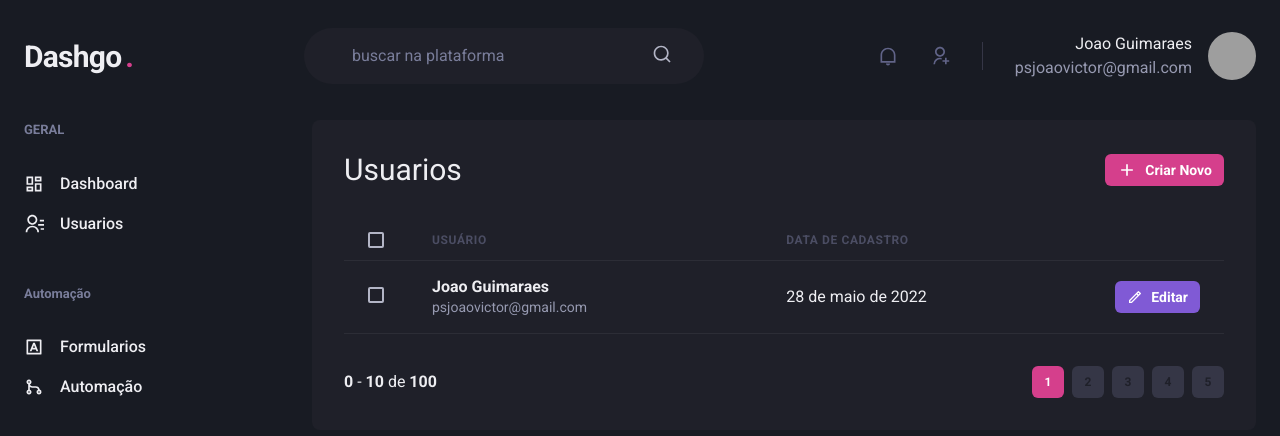
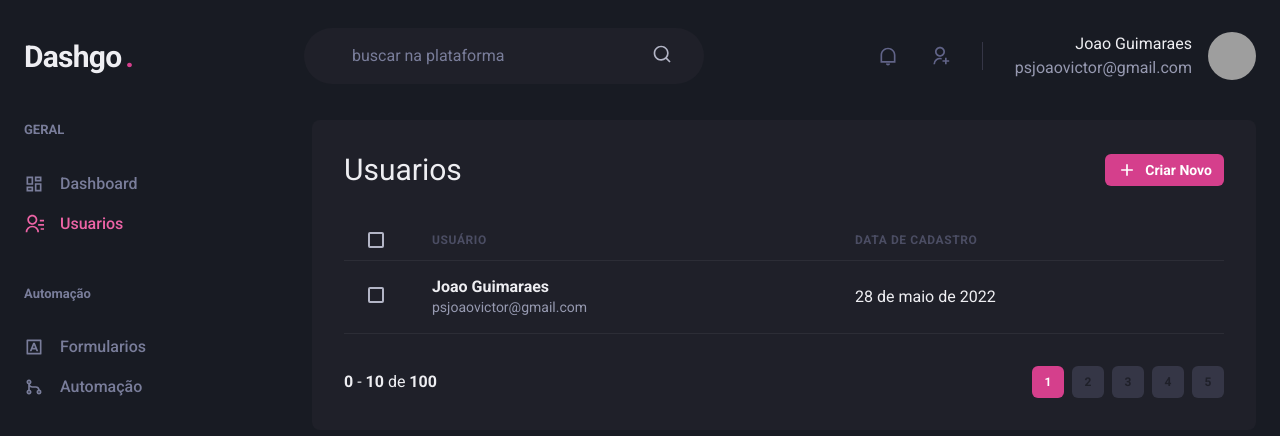
Before and after one commit to Joaopsguimaraes/dashgo-chakraui, a Next.js app: page /users in a window 1280 px wide. Shown: the top 436 px of the page. Built offline with nearby package versions, Linux system fonts and the light colour scheme; grey boxes are pictures that could not be loaded.

Commit message:
style: :lipstick: apply styles and visual props in components

```diff
--- /dev/null
+++ b/src/components/ActiveLink.tsx
@@ -0,0 +1,29 @@
+/* eslint-disable react/react-in-jsx-scope */
+import Link, { LinkProps } from 'next/link';
+import { useRouter } from 'next/router';
+import { cloneElement, ReactElement } from 'react';
+
+interface ActiveLinkProps extends LinkProps {
+  children: ReactElement;
+  shouldMatchExactHref?: boolean;
+}
+
+export function ActiveLink({ children, shouldMatchExactHref = false, ...rest }: ActiveLinkProps) {
+  const { asPath } = useRouter();
+  let isActive = false;
+
+  if (shouldMatchExactHref && (asPath === rest.href || asPath === rest.as)) {
+    isActive = true;
+  }
+
+  if (
+    (!shouldMatchExactHref && asPath.startsWith(String(rest.href))) ||
+    asPath.startsWith(String(rest.as))
+  ) {
+    isActive = true;
+  }
+
+  return (
+    <Link {...rest}>{cloneElement(children, { color: isActive ? 'pink.400' : 'gray.400' })}</Link>
+  );
+}
--- a/src/components/Pagination/index.tsx
+++ b/src/components/Pagination/index.tsx
@@ -4,7 +4,7 @@
 
 export function Pagination() {
   return (
-    <Stack direction="row" mt="8" justifyContent="space-between" alignItems="center" spacing="100">
+    <Stack direction={[ "column", "row"]} mt="8" justifyContent="space-between" alignItems="center" spacing="100">
       <Box>
         <strong>0</strong> - <strong>10</strong> de <strong>100</strong>
       </Box>
--- a/src/components/Sidebar/NavLink.tsx
+++ b/src/components/Sidebar/NavLink.tsx
@@ -1,19 +1,22 @@
 /* eslint-disable react/react-in-jsx-scope */
-import { Icon, Link, LinkProps as ChakraLinkProps, Text } from '@chakra-ui/react';
+import { Icon, Link as ChakraLink, LinkProps as ChakraLinkProps, Text } from '@chakra-ui/react';
 import { ElementType } from 'react';
-
+import { ActiveLink } from '../ActiveLink';
 interface NavLinkProps extends ChakraLinkProps {
   icon: ElementType;
   children: string;
+  href: string;
 }
 
-export function NavLink({ icon, children, ...rest }: NavLinkProps) {
+export function NavLink({ icon, children, href, ...rest }: NavLinkProps) {
   return (
-    <Link display="flex" alignItems="center" {...rest}>
-      <Icon as={icon} fontSize="20" />
-      <Text ml="4" fontWeight="medium">
-        {children}
-      </Text>
-    </Link>
+    <ActiveLink href={href} passHref>
+      <ChakraLink display="flex" alignItems="center" {...rest}>
+        <Icon as={icon} fontSize="20" />
+        <Text ml="4" fontWeight="medium">
+          {children}
+        </Text>
+      </ChakraLink>
+    </ActiveLink>
   );
 }
--- a/src/components/Sidebar/SidebarNav.tsx
+++ b/src/components/Sidebar/SidebarNav.tsx
@@ -8,12 +8,20 @@
   return (
     <Stack spacing="12" align="flex-start">
       <NavSection title="GERAL">
-        <NavLink icon={RiDashboardLine}>Dashboard</NavLink>
-        <NavLink icon={RiContactsLine}>Usuarios</NavLink>
+        <NavLink icon={RiDashboardLine} href="/dashboard">
+          Dashboard
+        </NavLink>
+        <NavLink icon={RiContactsLine} href="/users">
+          Usuarios
+        </NavLink>
       </NavSection>
       <NavSection title="Automação">
-        <NavLink icon={RiInputMethodLine}>Formularios</NavLink>
-        <NavLink icon={RiGitMergeLine}>Automação</NavLink>
+        <NavLink icon={RiInputMethodLine} href="/forms">
+          Formularios
+        </NavLink>
+        <NavLink icon={RiGitMergeLine} href="/automations">
+          Automação
+        </NavLink>
       </NavSection>
     </Stack>
   );
--- a/src/pages/dashboard.tsx
+++ b/src/pages/dashboard.tsx
@@ -66,13 +66,13 @@
         <Sidebar />
 
         <SimpleGrid flex="1" gap="4" minChildWidth="320px" alignItems="flex-start">
-          <Box p="8" bgColor="gray.800" borderRadius={8} pb="4">
+          <Box p={['6', '8']} bgColor="gray.800" borderRadius={8} pb="4">
             <Text fontSize="lg" mb="4">
               Inscritos da semana
             </Text>
             <Chart options={options} series={series} type="area" height={160} />
           </Box>
-          <Box p="8" bgColor="gray.800" borderRadius={8} pb="4">
+          <Box p={['6', '8']} bgColor="gray.800" borderRadius={8} pb="4">
             <Text fontSize="lg" mb="4">
               Taxa de abertura
             </Text>
--- a/src/pages/users/index.tsx
+++ b/src/pages/users/index.tsx
@@ -1,4 +1,3 @@
-/* eslint-disable react/jsx-no-undef */
 /* eslint-disable react/react-in-jsx-scope */
 import {
   Box,
@@ -13,14 +12,21 @@
   Td,
   Th,
   Thead,
-  Tr
+  Tr,
+  useBreakpointValue
 } from '@chakra-ui/react';
 import { Header } from '../../components/Header';
 import { Sidebar } from '../../components/Sidebar';
-import { RiAddLine, RiPencilLine } from 'react-icons/ri';
+import { RiAddLine } from 'react-icons/ri';
 import { Pagination } from '../../components/Pagination';
+import Link from 'next/link';
 
 export default function UserList() {
+  const isWideVersion = useBreakpointValue({
+    base: false,
+    lg: true
+  });
+
   return (
     <Box>
       <Header />
@@ -31,6 +37,7 @@
             <Heading size="lg" fontWeight="normal">
               Usuarios
             </Heading>
+            <Link href="/users/create" passHref>
               <Button
                 cursor="pointer"
                 as="a"
@@ -41,21 +48,21 @@
               >
                 Criar Novo
               </Button>
+            </Link>
           </Flex>
           <Table colorScheme="whiteAlpha">
             <Thead>
               <Tr>
-                <Th px="6" color="gray.300" width="8">
+                <Th px={['4', '4', '6']} color="gray.300" width="8">
                   <Checkbox colorScheme="pink" />
                 </Th>
                 <Th>Usuário</Th>
-                <Th>Data de Cadastro</Th>
-                <Th width="8"></Th>
+                {isWideVersion && <Th>Data de Cadastro</Th>}
               </Tr>
             </Thead>
             <Tbody>
               <Tr>
-                <Td px="6">
+                <Td px={['4', '4', '6']}>
                   <Checkbox colorScheme="pink" />
                 </Td>
                 <Td>
@@ -66,25 +73,15 @@
                     </Text>
                   </Box>
                 </Td>
+                {isWideVersion && (
                   <Td>
                     <Text>28 de maio de 2022</Text>
                   </Td>
-                <Td>
-                  <Button
-                    cursor="pointer"
-                    as="a"
-                    size="sm"
-                    fontSize="sm"
-                    colorScheme="purple"
-                    leftIcon={<Icon as={RiPencilLine} fontSize="16" />}
-                  >
-                    Editar
-                  </Button>
-                </Td>
+                )}
               </Tr>
             </Tbody>
           </Table>
-          <Pagination/>
+          <Pagination />
         </Box>
       </Flex>
     </Box>
```
Also changed, not shown: src/pages/users/create.tsx (+8 -4 lines). Lines whose indentation alone changed are shown as unchanged.
